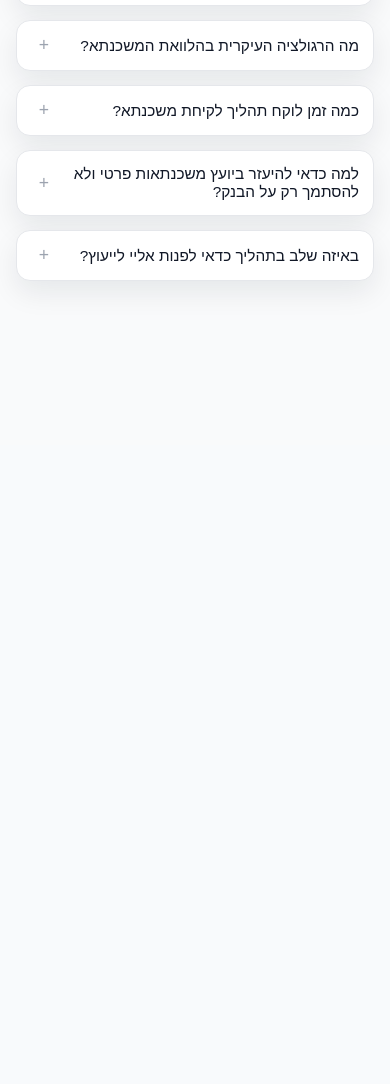
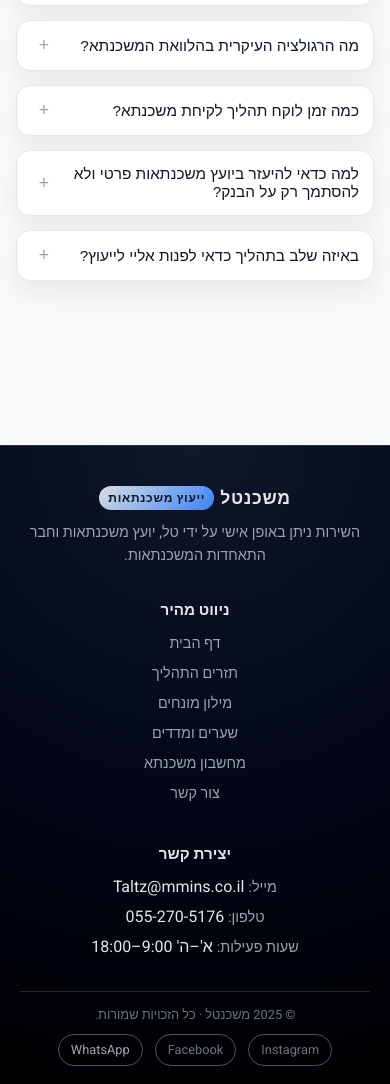
Before and after one commit to Tools-4all/mashcantal, a plain HTML site: page index.html in a window 390 px wide. Shown: the part 2857-3941 px from the top of the page. Before the commit the page ends 3302 px from the top, so only its background shows below. Drawn offline with Linux system fonts and the light colour scheme.

Commit message:
Initial upload of project files

```diff
--- a/index.html
+++ b/index.html
@@ -19,7 +19,7 @@
 
     <ul class="nav-links" id="navLinks">
       <li><a href="index.html" class="active">דף הבית</a></li>
-      <li><a href="procces.html">תזרים</a></li>
+      <li><a href="procces.html">תזרים התהליך</a></li>
       <li><a href="glossary.html">מילון מונחים</a></li>
       <li><a href="rates.html">שערים ומדדים</a></li>
       <li><a href="calculator.html">מחשבון משכנתא</a></li>
@@ -35,6 +35,8 @@
       <span>ייעוץ משכנתאות</span>
     </div>
   </header>
+
+
 
   <!-- ===== MAIN ===== -->
   <main>
@@ -529,28 +531,64 @@
 
   </main>
 
+  <!-- ===== FOOTER ===== -->
+  <footer class="site-footer">
+    <div class="footer-inner">
+      <!-- עמודת לוגו וטקסט -->
+      <div class="footer-brand">
+        <div class="navbar-logo">
+          משכנטל
+          <span>ייעוץ משכנתאות</span>
+        </div>
+
+        <p class="footer-desc">
+          השירות ניתן באופן אישי על ידי טל, יועץ משכנתאות וחבר התאחדות המשכנתאות.
+        </p>
+      </div>
+
+      <!-- קישורי ניווט -->
+      <div>
+        <h3 class="footer-title">ניווט מהיר</h3>
+        <ul class="footer-links">
+          <li><a href="index.html" class="active">דף הבית</a></li>
+          <li><a href="procces.html">תזרים התהליך</a></li>
+          <li><a href="glossary.html">מילון מונחים</a></li>
+          <li><a href="rates.html">שערים ומדדים</a></li>
+          <li><a href="calculator.html">מחשבון משכנתא</a></li>
+          <li><a href="contact.html">צור קשר</a></li>
+        </ul>
+      </div>
+
+      <!-- פרטי קשר / מידע -->
+      <div>
+        <h3 class="footer-title">יצירת קשר</h3>
+        <ul class="footer-contact">
+          <li><span class="label">מייל:</span> <a style="text-decoration: none; color: inherit;"
+              href="mailto:Taltz@mmins.co.il">Taltz@mmins.co.il</a></li>
+          <li><span class="label">טלפון:</span> <a style="text-decoration: none; color: inherit;"
+              href="tel:0552705176">055-270-5176</a></span></li>
+          <li><span class="label">שעות פעילות:</span> א'–ה' 9:00–18:00</span></li>
+        </ul>
+      </div>
+    </div>
+
+    <div class="footer-bottom">
+      <span>© <span id="year"></span> משכנטל · כל הזכויות שמורות.</span>
+
+      <div class="footer-social">
+        <div class="social-pill">Instagram</div>
+        <div class="social-pill">Facebook</div>
+        <div class="social-pill"><a href="https://wa.me/972552705176" target="_blank" rel="noopener">WhatsApp</a></div>
+      </div>
+    </div>
+  </footer>
+
   <script>
-    // המבורגר במובייל
-    const navToggle = document.getElementById("navToggle");
-    const navLinks = document.getElementById("navLinks");
+    // שנה נוכחית אוטומטית
+    document.getElementById("year").textContent = new Date().getFullYear();
+  </script>
 
-    navToggle.addEventListener("click", () => {
-      navToggle.classList.toggle("open");
-      navLinks.classList.toggle("open");
-    });
-
-    // סגירת תפריט אחרי לחיצה על לינק במובייל
-    navLinks.querySelectorAll("a").forEach((link) => {
-      link.addEventListener("click", () => {
-        if (window.innerWidth <= 768) {
-          navToggle.classList.remove("open");
-          navLinks.classList.remove("open");
-        }
-      });
-    });
-
-
-  </script>
+  <script src="nav.js"></script>
 </body>
 
 </html>
--- a/style.css
+++ b/style.css
@@ -139,6 +139,162 @@
       transform: translateY(-6px) rotate(-45deg);
   }
 
+
+  /* ====== FOOTER ====== */
+
+  footer.site-footer {
+      background: radial-gradient(circle at top, #0f172a 0, #020617 55%, #000 100%);
+      color: #e5e7eb;
+      border-top: 1px solid rgba(148, 163, 184, 0.3);
+      padding: 40px 20px 18px;
+  }
+
+  .footer-inner {
+      max-width: 1200px;
+      margin-inline: auto;
+      display: grid;
+      grid-template-columns: minmax(0, 2fr) minmax(0, 1.5fr) minmax(0, 1.5fr);
+      gap: 32px;
+  }
+
+  /* עמודת לוגו + טקסט קצר */
+  .footer-brand {
+      display: flex;
+      flex-direction: column;
+      gap: 10px;
+  }
+
+  .footer-logo {
+      font-size: 1.35rem;
+      font-weight: 700;
+      letter-spacing: 0.04em;
+  }
+
+  .footer-logo span {
+      color: #38bdf8;
+  }
+
+  .footer-desc {
+      font-size: 0.9rem;
+      line-height: 1.6;
+      color: #9ca3af;
+  }
+
+  /* עמודת קישורים */
+  .footer-title {
+      font-size: 0.95rem;
+      font-weight: 600;
+      margin-bottom: 10px;
+      color: #e5e7eb;
+  }
+
+  .footer-links,
+  .footer-contact {
+      list-style: none;
+      padding: 0;
+      margin: 0;
+  }
+
+  .footer-links li,
+  .footer-contact li {
+      margin-bottom: 6px;
+  }
+
+  .footer-links a {
+      font-size: 0.9rem;
+      text-decoration: none;
+      color: #9ca3af;
+      transition: color 0.15s ease, transform 0.15s ease;
+  }
+
+  .footer-links a:hover {
+      color: #38bdf8;
+      transform: translateX(-2px);
+  }
+
+  .footer-contact span {
+      font-size: 0.9rem;
+      color: #9ca3af;
+  }
+
+  .footer-contact strong {
+      color: #e5e7eb;
+      font-weight: 500;
+  }
+
+  /* שורה תחתונה */
+  .footer-bottom {
+      max-width: 1200px;
+      margin: 26px auto 0;
+      padding-top: 14px;
+      border-top: 1px solid rgba(55, 65, 81, 0.6);
+      display: flex;
+      flex-wrap: wrap;
+      align-items: center;
+      justify-content: space-between;
+      gap: 10px;
+      font-size: 0.8rem;
+      color: #6b7280;
+  }
+
+  .footer-bottom a {
+      color: #9ca3af;
+      text-decoration: none;
+  }
+
+  .footer-bottom a:hover {
+      color: #38bdf8;
+  }
+
+  .footer-social {
+      display: flex;
+      align-items: center;
+      gap: 12px;
+  }
+
+  .social-pill {
+      border-radius: 999px;
+      padding: 6px 12px;
+      border: 1px solid rgba(148, 163, 184, 0.5);
+      font-size: 0.8rem;
+      cursor: pointer;
+      transition: background 0.15s ease, border-color 0.15s ease, transform 0.15s ease;
+  }
+
+  .social-pill:hover {
+      background: rgba(15, 118, 110, 0.18);
+      border-color: #38bdf8;
+      transform: translateY(-1px);
+  }
+
+  /* רספונסיבי */
+  @media (max-width: 900px) {
+      .footer-inner {
+          grid-template-columns: minmax(0, 1.7fr) minmax(0, 1.3fr);
+      }
+  }
+
+  @media (max-width: 700px) {
+      .footer-inner {
+          grid-template-columns: minmax(0, 1fr);
+          text-align: center;
+      }
+
+      .footer-brand {
+          align-items: center;
+      }
+
+      .footer-bottom {
+          flex-direction: column;
+          align-items: center;
+          text-align: center;
+      }
+
+      .footer-social {
+          justify-content: center;
+      }
+  }
+
   /* ===== LAYOUT ===== */
 
   main {
```
Also changed, not shown: calculator.html (+1 -1 lines), contact.html (+1 -1 lines), glossary.html (+1 -1 lines), procces.html (+1 -1 lines), rates.html (+1 -1 lines).
